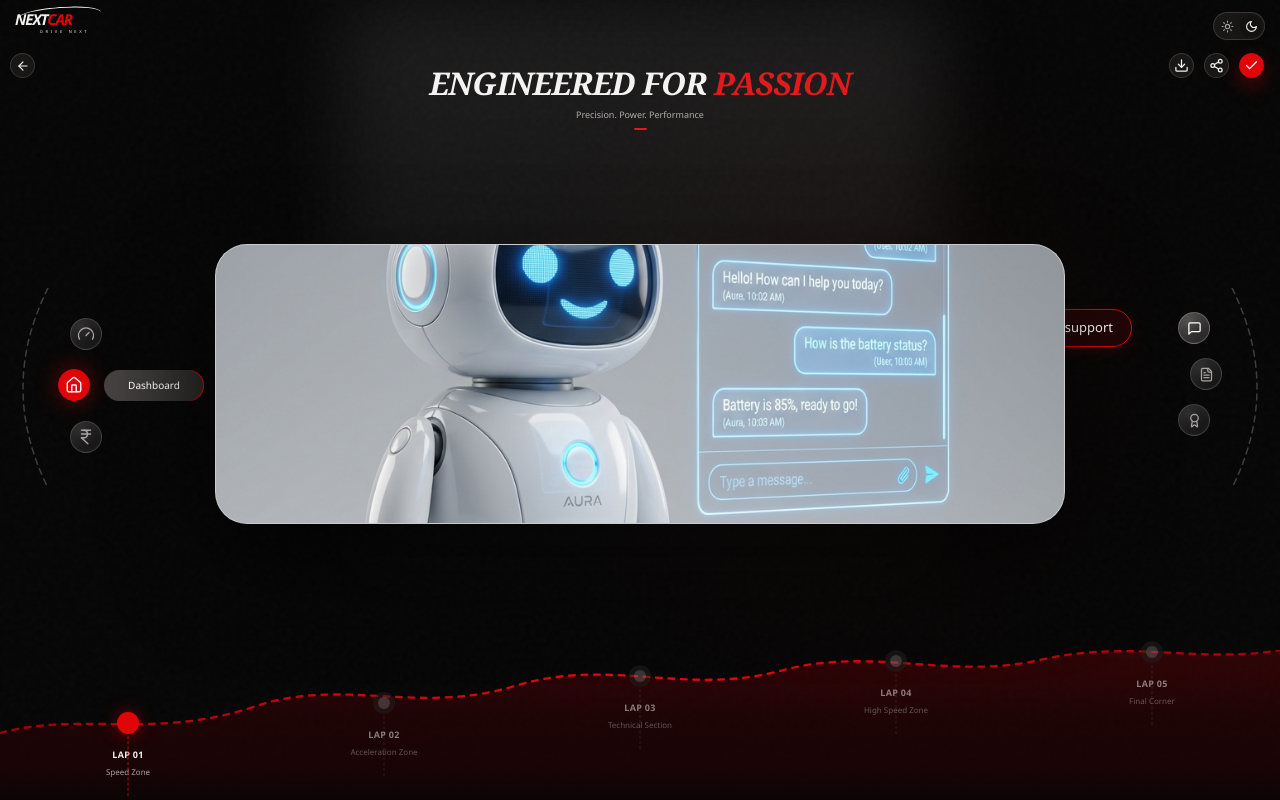
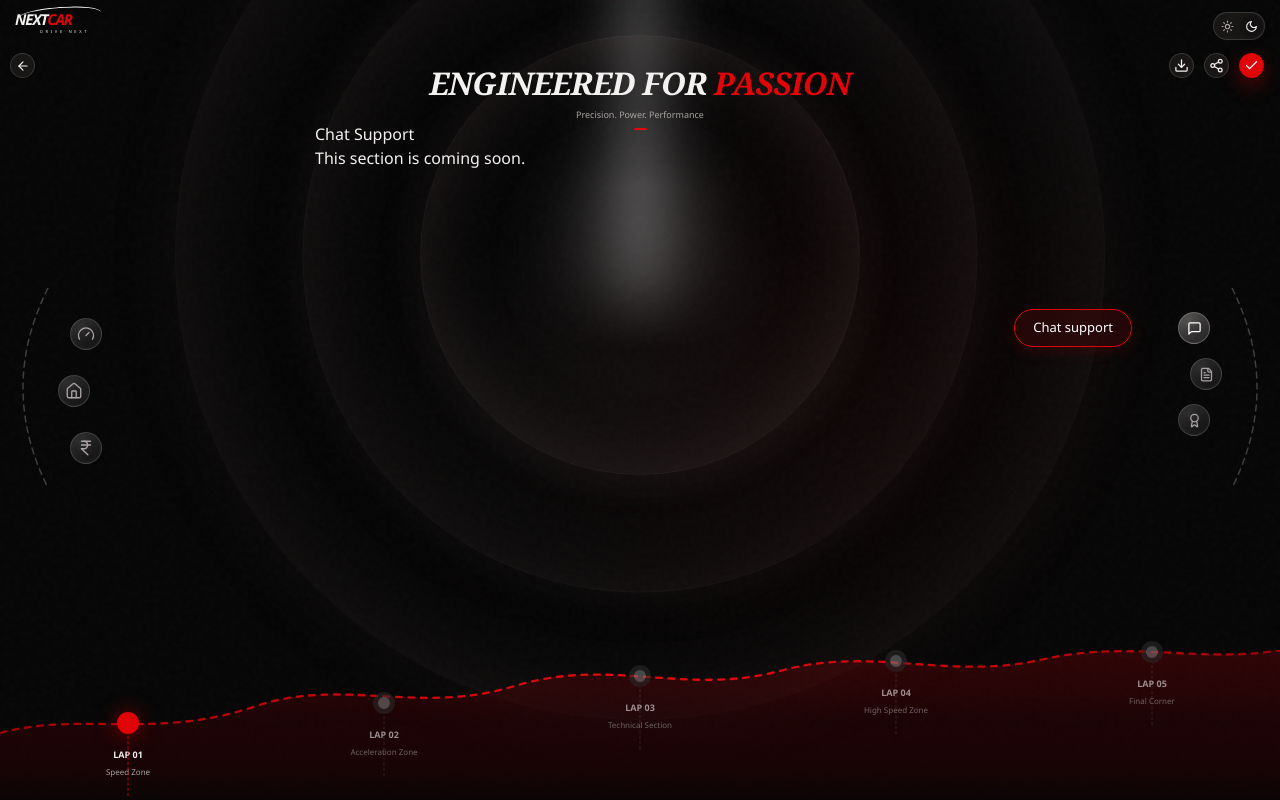
Before and after one commit to avinash-kr-pandey/req, a Next.js app: page / in a window 1280 px wide. Both pictures are taken after a click on the button 1194 px from the left and 328 px from the top of the page. Built offline with nearby package versions, Linux system fonts and the light colour scheme.

Commit message:
Restore pre-merge dashboard implementation

```diff
--- a/app/globals.css
+++ b/app/globals.css
@@ -522,24 +522,24 @@
 }
 
 .stage-atmosphere .ring-one {
-  border-color: rgba(134, 112, 112, 0.035);
+  border-color: rgba(160, 137, 137, 0.09);
   box-shadow:
-    inset 0 0 115px rgba(105, 82, 82, 0.075),
-    0 0 78px rgba(88, 64, 64, 0.045);
+    inset 0 0 115px rgba(139, 108, 108, 0.145),
+    0 0 78px rgba(120, 87, 87, 0.09);
 }
 
 .stage-atmosphere .ring-two {
-  border-color: rgba(143, 119, 119, 0.04);
+  border-color: rgba(168, 143, 143, 0.1);
   box-shadow:
-    inset 0 0 96px rgba(116, 90, 90, 0.085),
-    0 0 62px rgba(96, 68, 68, 0.045);
+    inset 0 0 96px rgba(148, 114, 114, 0.155),
+    0 0 62px rgba(128, 91, 91, 0.095);
 }
 
 .stage-atmosphere .ring-three {
-  border-color: rgba(164, 136, 136, 0.045);
+  border-color: rgba(184, 155, 155, 0.115);
   box-shadow:
-    inset 0 0 78px rgba(137, 103, 103, 0.1),
-    0 0 52px rgba(108, 75, 75, 0.05);
+    inset 0 0 78px rgba(169, 128, 128, 0.175),
+    0 0 52px rgba(143, 101, 101, 0.105);
 }
 
 .stage-atmosphere .spotlight {
@@ -741,16 +741,17 @@
 }
 
 .pricing-grid {
-  position: relative;
+  position: absolute;
   z-index: 5;
+  top: 52%;
+  left: 50%;
+  transform: translate(-50%, -50%);
   display: grid;
   grid-template-columns: repeat(3, minmax(245px, 310px));
   justify-content: center;
-  align-content: center;
   gap: 24px;
   width: max-content;
   max-width: 90vw;
-  margin-top: 5vh;
 }
 
 .pricing-card {
@@ -870,9 +871,8 @@
   display: flex;
   flex-direction: column;
   align-items: center;
-  padding-top: 75px;
-  opacity: 0.5;
-  position: relative;
+  padding-top: 45px;
+  opacity: 0.58;
 }
 
 .lap::before {
@@ -914,69 +914,27 @@
 
 .lap-dot {
   position: absolute;
-  top: 13px;
-  width: 14px;
-  height: 14px;
-  border: 7px solid #232020;
+  top: 6px;
+  width: 18px;
+  height: 18px;
+  border: 6px solid #2c2929;
   border-radius: 50%;
-  background: #6a6464;
+  background: #777;
   box-sizing: content-box;
 }
 
-.lap-dot::after {
-  content: "";
-  position: absolute;
-  top: calc(100% + 6px);
-  left: 50%;
-  transform: translateX(-50%);
-  border-left: 1px dashed rgba(255, 255, 255, 0.25);
-}
-
-.lap:nth-child(1) .lap-dot::after {
-  height: 22px;
-}
-
-.lap:nth-child(2) .lap-dot {
-  top: 5px;
-}
-.lap:nth-child(2) .lap-dot::after {
-  height: 30px;
-}
-
-.lap:nth-child(3) .lap-dot {
-  top: -4px;
-}
-.lap:nth-child(3) .lap-dot::after {
-  height: 39px;
-}
-
-.lap:nth-child(4) .lap-dot {
-  top: -12px;
-}
-.lap:nth-child(4) .lap-dot::after {
-  height: 47px;
-}
-
-.lap:nth-child(5) .lap-dot {
-  top: -20px;
-}
-.lap:nth-child(5) .lap-dot::after {
-  height: 55px;
-}
 .lap.active .lap-dot {
-  border-color: rgba(223, 5, 9, 0.2);
+  border-color: rgba(223, 5, 9, 0.3);
   background: #df0509;
-  box-shadow: 0 0 15px rgba(223, 5, 9, 0.5);
+  box-shadow: 0 0 20px rgba(223, 5, 9, 0.5);
 }
 
 .lap b {
-  font-size: 11px;
-  letter-spacing: 0.3px;
-  text-transform: uppercase;
+  font-size: 13px;
 }
 
 .lap small {
-  margin-top: 4px;
+  margin-top: 5px;
   color: var(--muted);
   font-size: 11px;
 }
@@ -1467,162 +1425,12 @@
   }
 }
 
-
-/* Timeline Stage Styles */
-.timeline-stage {
-  position: absolute;
-  top: 50%;
-  left: 50%;
-  transform: translate(-50%, -50%);
-  width: 55%;
-  height: 200px;
-  z-index: 10;
-}
-
-.timeline-track {
-  position: relative;
-  width: 100%;
-  height: 100%;
-  display: flex;
-  align-items: center;
-}
-
-.timeline-line-bg {
-  position: absolute;
-  left: 0;
-  width: 100%;
-  height: 1px;
-  background: transparent;
-  border-bottom: 2px dotted rgba(255, 255, 255, 0.15);
-}
-
-.timeline-line-fg {
-  position: absolute;
-  left: 0;
-  height: 1px;
-  background: transparent;
-  border-bottom: 2px dotted #df0509;
-  z-index: 2;
-}
-
-.timeline-car-marker {
-  position: absolute;
-  top: 50%;
-  transform: translate(-50%, -50%);
-  width: 28px;
-  height: 28px;
-  border-radius: 50%;
-  background: #111;
-  border: 1px solid rgba(255, 255, 255, 0.2);
-  z-index: 3;
-  display: flex;
-  align-items: center;
-  justify-content: center;
-  overflow: hidden;
-  box-shadow: 0 0 20px rgba(223, 5, 9, 0.4), inset 0 0 10px rgba(0,0,0,0.8);
-}
-
-.timeline-car-marker img {
-  width: 100%;
-  height: 100%;
-  object-fit: cover;
-}
-
-.timeline-tooltip-card {
-  position: absolute;
-  bottom: calc(50% + 24px);
-  transform: translateX(-50%);
-  width: 200px;
-  background: linear-gradient(135deg, rgba(80,80,80,0.9) 0%, rgba(30,30,30,0.95) 100%);
-  border-top: 1px solid rgba(255,255,255,0.2);
-  border-bottom: 1px solid rgba(0,0,0,0.8);
-  padding: 16px 20px;
-  display: flex;
-  flex-direction: column;
-  justify-content: center;
-  align-items: center;
-  text-align: center;
-  clip-path: polygon(15% 0, 100% 0, 85% 100%, 0% 100%);
-  z-index: 4;
-  backdrop-filter: blur(10px);
-}
-
-.timeline-tooltip-card strong {
-  font-size: 13px;
-  font-weight: 700;
-  color: white;
-  margin-bottom: 4px;
-}
-
-.timeline-tooltip-card small {
-  font-size: 11px;
-  color: #a0a0a0;
-}
-
-.timeline-truck {
-  position: absolute;
-  top: 50%;
-  transform: translateY(-50%);
-  width: 400px;
-  height: auto;
-  z-index: 2;
-  display: flex;
-  align-items: center;
-  justify-content: center;
-  pointer-events: none;
-}
-
-.timeline-truck img {
-  width: 100%;
-  height: auto;
-  object-fit: contain;
-}
-
-.timeline-thank-you {
-  position: fixed;
-  top: 50%;
-  left: 50%;
-  transform: translate(-50%, -50%);
-  display: flex;
-  flex-direction: column;
-  align-items: center;
-  justify-content: center;
-  z-index: 100;
-  text-align: center;
-}
-
-.timeline-thank-you h2 {
-  font-family: inherit;
-  font-size: 4rem;
-  font-weight: 900;
-  font-style: italic;
-  color: #ffffff;
-  text-transform: uppercase;
-  letter-spacing: 2px;
-  text-shadow: 0 4px 20px rgba(0,0,0,0.8);
-  margin-bottom: 24px;
-}
-
-.timeline-home-btn {
-  background: rgba(255, 255, 255, 0.1);
-  border: 1px solid rgba(255, 255, 255, 0.2);
-  backdrop-filter: blur(10px);
-  padding: 12px 32px;
-  border-radius: 24px;
-  color: white;
-  font-size: 16px;
-  font-weight: 500;
-  cursor: pointer;
-  transition: all 0.2s ease;
-}
-
-.timeline-home-btn:hover {
-  background: rgba(255, 255, 255, 0.2);
-  border-color: rgba(255, 255, 255, 0.4);
-}
-
 /* Dashboard composition */
 @media (min-width: 851px) {
+  .ambient {
+    display: none;
+  }
+
   .experience {
     background: radial-gradient(ellipse at 50% 49%, rgba(78, 68, 68, 0.13), transparent 31%),
       radial-gradient(circle at 65% 45%, rgba(115, 0, 2, 0.08), transparent 38%), #050505;
@@ -1642,167 +1450,27 @@
   .hero-heading { top: 67px; }
   .hero-heading h1 {
     font-family: Georgia, "Times New Roman", serif;
-    font-size: clamp(25px, 2.7vw, 34px);
+    font-size: clamp(25px, 2.45vw, 32px);
     letter-spacing: -0.7px;
   }
   .hero-heading p { margin-top: 10px; font-size: 9px; font-weight: 500; }
   .hero-heading i { width: 13px; height: 2px; margin-top: 6px; }
   .view-shell { align-items: flex-start; padding-top: 122px; }
+  .view-shell { z-index: 2; }
   .vehicle-stage, .home-stage { width: min(650px, 68vw); height: 265px; }
-  .ring-one { width: 430px; }
-  .ring-two { width: 270px; }
-  .spotlight { top: -55%; width: 150px; height: 155%; opacity: 0.42; filter: blur(10px); }
-  .stage-atmosphere .spotlight {
-    top: -28px;
-    width: 230px;
-    height: 342px;
-    opacity: 0.58;
-    filter: blur(11px);
-    background:
-      radial-gradient(ellipse at 50% 82%, rgba(255, 255, 255, 0.32), rgba(255, 255, 255, 0.09) 38%, transparent 70%),
-      linear-gradient(90deg, transparent 20%, rgba(255, 255, 255, 0.04) 35%, rgba(255, 255, 255, 0.25) 49%, rgba(255, 255, 255, 0.25) 51%, rgba(255, 255, 255, 0.04) 65%, transparent 80%);
-    clip-path: polygon(43% 0, 57% 0, 66% 55%, 94% 100%, 6% 100%, 34% 55%);
-  }
-  .vehicle-stage-content { padding: 0 60px; }
-  .metrics-col { width: 110px; gap: 22px; }
-  .metric-item-box strong { font-size: 15px; letter-spacing: -0.2px; }
-  .metric-item-box span { margin-top: 2px; font-size: 7px; letter-spacing: 0; }
-  .center-car-portal {
-    width: 172px;
-    box-shadow: 0 0 60px rgba(255, 255, 255, 0.2), 0 28px 55px rgba(0, 0, 0, 0.75),
-      inset 0 0 38px rgba(0, 0, 0, 0.7);
-  }
-  .side-nav, .right-nav-arc-container { top: 39%; }
-  .side-nav { left: 70px; gap: 14px; }
-  .right-nav-arc-container { right: 70px; }
-  .right-nav-items { gap: 14px; }
-  .nav-icon, .right-nav-icon { width: 32px; height: 32px; }
-  .side-nav .nav-item.middle-item { transform: translateX(-12px); }
-  .right-nav-items .right-nav-item:nth-child(2) { transform: translateX(12px); }
-  .lap-track { height: 105px; }
-  .lap-track svg { height: 100%; }
-  .lap-items { inset: 10px 5% 0; }
-  .lap { padding-top: 42px; }
-  .lap-dot { width: 12px; height: 12px; border-width: 5px; }
-  .lap b { font-size: 9px; }
-  .lap small { margin-top: 4px; font-size: 8px; }
-  .lap:nth-child(1) { transform: translateY(24px); }
-  .lap:nth-child(2) { transform: translateY(10px); }
-  .lap:nth-child(3) { transform: translateY(-9px); }
-  .lap:nth-child(4) { transform: translateY(-19px); }
-  .lap:nth-child(5) { transform: translateY(-26px); }
-
-  .pricing-grid {
-    position: absolute;
-    top: calc(50% - 25px);
-    left: 50%;
-    bottom: auto;
-    height: min(340px, calc(100svh - 220px));
-    width: min(860px, calc(100vw - 190px));
-    max-width: none;
-    grid-template-columns: repeat(3, minmax(0, 1fr));
-    align-items: stretch;
-    gap: 16px;
-    transform: translate(-50%, -50%);
-  }
-
-  .pricing-card {
-    min-width: 0;
-    min-height: 0;
-    height: 100%;
-    padding: clamp(14px, 2.2vh, 24px) 20px;
-    border-radius: 22px;
-    overflow: hidden;
-  }
-
-  .pricing-card h2 {
-    min-height: 24px;
-    font-size: 13px;
-    line-height: 1.25;
-  }
-
-  .price { margin: 4px 0 clamp(8px, 1.7vh, 16px); }
-  .price strong { font-size: clamp(22px, 2.2vw, 30px); }
-  .price span { font-size: 8px; }
-  .plan-action { min-height: 32px; font-size: 10px; }
-
-  .pricing-card ul {
-    gap: clamp(5px, 1.2vh, 11px);
-    margin-top: clamp(10px, 2.2vh, 22px);
-  }
-
-  .pricing-card li {
-    gap: 10px;
-    font-size: 9px;
-    line-height: 1.2;
-  }
-
-  .pricing-card li > span {
-    width: 17px;
-    height: 17px;
-  }
-}
-
-@media (max-width: 850px) {
-  .pricing-grid {
-    width: 100%;
-    overflow-x: hidden;
-  }
-
-  .pricing-card {
-    width: 100%;
-    max-width: 520px;
-    margin-inline: auto;
-  }
-
-}
-
-/* Preserve the approved dashboard composition after the upstream merge. */
-@media (min-width: 851px) {
-  .ambient {
-    display: none;
-  }
-
-  .hero-heading h1 {
-    font-size: clamp(25px, 2.45vw, 32px);
-  }
-
-  .view-shell {
-    z-index: 2;
-  }
-
   .stage-atmosphere {
     inset: 0;
     width: 100%;
     min-height: 100svh;
     transform: none;
   }
-
-  .stage-atmosphere .ring-one {
-    width: min(930px, 98vw);
-    border-color: rgba(160, 137, 137, 0.09);
-    box-shadow:
-      inset 0 0 115px rgba(139, 108, 108, 0.145),
-      0 0 78px rgba(120, 87, 87, 0.09);
-  }
-
-  .stage-atmosphere .ring-two {
-    width: min(675px, 72vw);
-    border-color: rgba(168, 143, 143, 0.1);
-    box-shadow:
-      inset 0 0 96px rgba(148, 114, 114, 0.155),
-      0 0 62px rgba(128, 91, 91, 0.095);
-  }
-
-  .stage-atmosphere .ring-three {
-    width: min(440px, 48vw);
-    aspect-ratio: 1;
-    border-color: rgba(184, 155, 155, 0.115);
-    box-shadow:
-      inset 0 0 78px rgba(169, 128, 128, 0.175),
-      0 0 52px rgba(143, 101, 101, 0.105);
-  }
-
+  .ring-one { width: 430px; }
+  .ring-two { width: 270px; }
+  .ring-three { width: 160px; }
+  .stage-atmosphere .ring-one { width: min(930px, 98vw); }
+  .stage-atmosphere .ring-two { width: min(675px, 72vw); }
+  .stage-atmosphere .ring-three { width: min(440px, 48vw); }
+  .spotlight { top: -55%; width: 150px; height: 155%; opacity: 0.42; filter: blur(10px); }
   .stage-atmosphere .spotlight {
     top: -42px;
     width: 330px;
@@ -1816,11 +1484,8 @@
     -webkit-mask-image: linear-gradient(to bottom, rgba(0, 0, 0, 0.88), #000 58%, rgba(0, 0, 0, 0.5) 82%, transparent 100%);
     mask-image: linear-gradient(to bottom, rgba(0, 0, 0, 0.88), #000 58%, rgba(0, 0, 0, 0.5) 82%, transparent 100%);
   }
-
-  .vehicle-stage-content {
-    display: none;
-  }
-
+  .vehicle-stage-content { padding: 0 60px; }
+  .vehicle-stage-content { display: none; }
   .vehicle-stage .option-grid {
     top: 50%;
     width: 380px;
@@ -1834,7 +1499,6 @@
     transform: translate(-50%, -50%);
     pointer-events: none;
   }
-
   .vehicle-stage .stage-option {
     min-width: 0;
     width: 78px;
@@ -1845,30 +1509,26 @@
     font-size: 8px;
     pointer-events: auto;
   }
-
   .vehicle-stage .stage-option.selected {
     border-color: rgba(125, 113, 113, 0.38);
     box-shadow: 0 0 20px rgba(100, 0, 3, 0.16);
   }
-
+  .metrics-col { width: 110px; gap: 22px; }
+  .metric-item-box strong { font-size: 15px; letter-spacing: -0.2px; }
+  .metric-item-box span { margin-top: 2px; font-size: 7px; letter-spacing: 0; }
   .center-car-portal {
     width: 194px;
     border: 1px solid rgba(255, 255, 255, 0.46);
-    box-shadow:
-      0 0 0 1px rgba(255, 255, 255, 0.08),
-      0 0 26px rgba(255, 255, 255, 0.34),
-      0 0 76px rgba(255, 255, 255, 0.2),
+    box-shadow: 0 0 0 1px rgba(255, 255, 255, 0.08),
+      0 0 26px rgba(255, 255, 255, 0.34), 0 0 76px rgba(255, 255, 255, 0.2),
       0 28px 55px rgba(0, 0, 0, 0.75),
       inset 0 0 38px rgba(0, 0, 0, 0.7);
   }
-
   .center-car-portal .car-glow-ring {
     border-color: rgba(255, 255, 255, 0.22);
-    box-shadow:
-      inset 0 0 24px rgba(255, 255, 255, 0.14),
+    box-shadow: inset 0 0 24px rgba(255, 255, 255, 0.14),
       0 0 18px rgba(255, 255, 255, 0.12);
   }
-
   .center-car-portal::after {
     content: "";
     position: absolute;
@@ -1880,12 +1540,17 @@
     border-top: 2px solid rgba(255, 255, 255, 0.9);
     border-radius: 50%;
     filter: blur(0.3px);
-    box-shadow:
-      0 -3px 9px rgba(255, 255, 255, 0.72),
+    box-shadow: 0 -3px 9px rgba(255, 255, 255, 0.72),
       inset 0 6px 12px rgba(255, 255, 255, 0.12);
     pointer-events: none;
   }
-
+  .side-nav, .right-nav-arc-container { top: 39%; }
+  .side-nav { left: 70px; gap: 14px; }
+  .right-nav-arc-container { right: 70px; }
+  .right-nav-items { gap: 14px; }
+  .nav-icon, .right-nav-icon { width: 32px; height: 32px; }
+  .side-nav .nav-item.middle-item { transform: translateX(-12px); }
+  .right-nav-items .right-nav-item:nth-child(2) { transform: translateX(12px); }
   .nav-item:hover .nav-label,
   .nav-item.active .nav-label {
     min-width: 100px;
@@ -1893,37 +1558,78 @@
     padding: 8px 18px;
     font-size: 10px;
   }
-
-  .lap-track {
-    height: 150px;
-  }
-
-  .lap-items {
-    inset: 10px 0 0;
-  }
-
-  .lap {
-    padding-top: 42px;
-  }
-
-  .lap-dot,
-  .lap:nth-child(2) .lap-dot,
-  .lap:nth-child(3) .lap-dot,
-  .lap:nth-child(4) .lap-dot,
-  .lap:nth-child(5) .lap-dot {
-    top: 6px;
-    width: 12px;
-    height: 12px;
-    border-width: 5px;
-  }
-
-  .lap-dot::after {
-    display: none;
-  }
-
+  .lap-track { height: 150px; }
+  .lap-track svg { height: 100%; }
+  .lap-items { inset: 10px 0 0; }
+  .lap { padding-top: 42px; }
+  .lap-dot { width: 12px; height: 12px; border-width: 5px; }
+  .lap b { font-size: 9px; }
+  .lap small { margin-top: 4px; font-size: 8px; }
   .lap:nth-child(1) { transform: translateY(46px); }
   .lap:nth-child(2) { transform: translateY(26px); }
   .lap:nth-child(3) { transform: translateY(-1px); }
   .lap:nth-child(4) { transform: translateY(-16px); }
   .lap:nth-child(5) { transform: translateY(-25px); }
-}
+
+  .pricing-grid {
+    top: calc(50% + 6px);
+    left: 50%;
+    bottom: auto;
+    height: min(340px, calc(100svh - 220px));
+    width: min(860px, calc(100vw - 190px));
+    max-width: none;
+    grid-template-columns: repeat(3, minmax(0, 1fr));
+    align-items: stretch;
+    gap: 16px;
+    transform: translate(-50%, -50%);
+  }
+
+  .pricing-card {
+    min-width: 0;
+    min-height: 0;
+    height: 100%;
+    padding: clamp(14px, 2.2vh, 24px) 20px;
+    border-radius: 22px;
+    overflow: hidden;
+  }
+
+  .pricing-card h2 {
+    min-height: 24px;
+    font-size: 13px;
+    line-height: 1.25;
+  }
+
+  .price { margin: 4px 0 clamp(8px, 1.7vh, 16px); }
+  .price strong { font-size: clamp(22px, 2.2vw, 30px); }
+  .price span { font-size: 8px; }
+  .plan-action { min-height: 32px; font-size: 10px; }
+
+  .pricing-card ul {
+    gap: clamp(5px, 1.2vh, 11px);
+    margin-top: clamp(10px, 2.2vh, 22px);
+  }
+
+  .pricing-card li {
+    gap: 10px;
+    font-size: 9px;
+    line-height: 1.2;
+  }
+
+  .pricing-card li > span {
+    width: 17px;
+    height: 17px;
+  }
+}
+
+@media (max-width: 850px) {
+  .pricing-grid {
+    width: 100%;
+    overflow-x: hidden;
+  }
+
+  .pricing-card {
+    width: 100%;
+    max-width: 520px;
+    margin-inline: auto;
+  }
+}
--- a/components/Experience.tsx
+++ b/components/Experience.tsx
@@ -1,16 +1,8 @@
 "use client";
 
 import { AnimatePresence, motion } from "framer-motion";
-import {
-  ArrowLeft,
-  Download,
-  Share2,
-  Check,
-  MessageSquare,
-  FileText,
-  Award,
-} from "lucide-react";
-import { useState, useEffect } from "react";
+import { ArrowLeft, Download, Share2, Check, MessageSquare, FileText, Award } from "lucide-react";
+import { useState } from "react";
 import { BookingModal } from "@/components/BookingModal";
 import { Heading } from "@/components/Heading";
 import { HomeStage } from "@/components/HomeStage";
@@ -20,18 +12,12 @@
 import { SideNav, type ViewName } from "@/components/SideNav";
 import { ThemeToggle } from "@/components/ThemeToggle";
 import { VehicleStage } from "@/components/VehicleStage";
-import { TimelineStage } from "@/components/TimelineStage";
 import { cn } from "@/lib/utils";
 
 export function Experience() {
   const [view, setView] = useState<ViewName | "chat" | "timeline" | "certifications">("dashboard");
   const [menuOpen, setMenuOpen] = useState(false);
   const [plan, setPlan] = useState<string | null>(null);
-  const [showChat, setShowChat] = useState(false);
-
-  useEffect(() => {
-    setShowChat(false);
-  }, [view]);
 
   return (
     <main className="experience dark">
@@ -40,62 +26,6 @@
       <div className="grain" />
 
       <div className="experience-container">
-        <AnimatePresence>
-          {showChat && (
-            <motion.div
-              className="chat-overlay-container"
-              initial={{ opacity: 0 }}
-              animate={{ opacity: 1 }}
-              exit={{ opacity: 0 }}
-              transition={{ duration: 0.4 }}
-              style={{ position: 'absolute', inset: 0, zIndex: 60, pointerEvents: 'none' }}
-            >
-              {/* Light from top */}
-              <motion.div
-                className="chat-spotlight"
-                initial={{ opacity: 0, scaleY: 0 }}
-                animate={{ opacity: 0.5, scaleY: 1 }}
-                exit={{ opacity: 0, scaleY: 0 }}
-                transition={{ duration: 0.8, ease: [0.22, 1, 0.36, 1] }}
-                style={{
-                  position: 'absolute',
-                  top: 0,
-                  left: '50%',
-                  x: '-50%',
-                  width: '600px',
-                  height: '100%',
-                  transformOrigin: 'top center',
-                  background: 'linear-gradient(180deg, rgba(255, 255, 255, 0.2) 0%, transparent 80%)',
-                  filter: 'blur(40px)',
-                  pointerEvents: 'none'
-                }}
-              />
-
-              <motion.div
-                initial={{ x: '-150vw', y: '-50%', opacity: 0, scale: 0.9 }}
-                animate={{ x: '-50%', y: '-50%', opacity: 1, scale: 1 }}
-                exit={{ x: '-150vw', y: '-50%', opacity: 0, scale: 0.9 }}
-                transition={{ type: "spring", damping: 25, stiffness: 120, delay: 0.1 }}
-                style={{
-                  position: 'absolute',
-                  left: '50%',
-                  top: '48%',
-                  width: 'min(850px, 85vw)',
-                  height: '280px',
-                  background: '#c5c5c5',
-                  border: '1px solid rgba(255, 255, 255, 0.1)',
-                  borderRadius: '32px',
-                  boxShadow: '0 40px 100px rgba(0,0,0,0.6)',
-                  overflow: 'hidden',
-                  padding: 0
-                }}
-              >
-                <img src="/robot_chat.png" alt="Message" style={{ width: '100%', height: '100%', objectFit: 'cover' }} />
-              </motion.div>
-            </motion.div>
-          )}
-        </AnimatePresence>
-
         {/* Topbar layout */}
         <div className="topbar">
           <div className="logo-section">
@@ -116,31 +46,27 @@
 
         {/* Right side actions stack */}
         <div className="right-action-stack">
-          <button
-            type="button"
-            className="action-circle-btn"
-            aria-label="Download specification"
-          >
+          <button type="button" className="action-circle-btn" aria-label="Download specification">
             <Download size={15} />
           </button>
-          <button
-            type="button"
-            className="action-circle-btn"
-            aria-label="Share setup"
-          >
+          <button type="button" className="action-circle-btn" aria-label="Share setup">
             <Share2 size={15} />
           </button>
-          <button
-            type="button"
-            className="action-circle-btn confirm-btn"
-            aria-label="Confirm configuration"
-          >
+          <button type="button" className="action-circle-btn confirm-btn" aria-label="Confirm configuration">
             <Check size={15} />
           </button>
         </div>
 
         {/* Heading */}
         <Heading />
+
+        {/* Persistent atmosphere: kept outside page transitions to prevent flashing. */}
+        <div className="stage-atmosphere" aria-hidden="true">
+          <div className="stage-ring ring-one" />
+          <div className="stage-ring ring-two" />
+          <div className="stage-ring ring-three" />
+          <div className="spotlight" />
+        </div>
 
         {/* Left Navigation */}
         <SideNav
@@ -158,11 +84,11 @@
           <div className="right-nav-items">
             <button
               type="button"
-              className={cn("right-nav-item", showChat && "active")}
-              onClick={() => setShowChat(!showChat)}
+              className={cn("right-nav-item", view === "chat" && "active")}
+              onClick={() => setView("chat")}
               aria-label="Chat support"
             >
-              {showChat && <span className="timeline-tooltip">Chat support</span>}
+              {view === "chat" && <span className="timeline-tooltip">Chat support</span>}
               <span className="right-nav-icon">
                 <MessageSquare size={15} />
               </span>
@@ -198,20 +124,25 @@
           <motion.div
             className="view-shell"
             key={view}
-            initial={{ opacity: 0, scale: 0.985 }}
-            animate={{ opacity: showChat ? 0 : 1, scale: 1 }}
-            exit={{ opacity: 0, scale: 1.015 }}
-            transition={{ duration: 0.35 }}
+            initial={{ opacity: 0 }}
+            animate={{ opacity: 1 }}
+            exit={{ opacity: 0 }}
+            transition={{ duration: 0.22 }}
           >
             {view === "dashboard" && <VehicleStage />}
             {view === "home" && <HomeStage />}
             {view === "pricing" && <Pricing onBook={setPlan} />}
-            {view === "timeline" && <TimelineStage onGoHome={() => setView("home")} />}
+            {view === "chat" && <CenterPlaceholder title="Chat Support" />}
+            {view === "timeline" && <CenterPlaceholder title="Explore Timeline" />}
             {view === "certifications" && <CenterPlaceholder title="Certifications" />}
           </motion.div>
         </AnimatePresence>
 
-        <LapTrack active={view === "pricing" ? 4 : view === "home" ? 2 : 0} />
+        <LapTrack
+          active={
+            view === "pricing" ? 4 : view === "home" || view === "dashboard" ? 2 : 0
+          }
+        />
         <BookingModal plan={plan} onClose={() => setPlan(null)} />
       </div>
     </main>
@@ -221,9 +152,6 @@
 function CenterPlaceholder({ title }: { title: string }) {
   return (
     <div className="home-stage">
-      <div className="stage-ring ring-one" />
-      <div className="stage-ring ring-two" />
-      <div className="spotlight" />
       <div className="center-placeholder-card">
         <h2>{title}</h2>
         <p>This section is coming soon.</p>
--- a/components/SideNav.tsx
+++ b/components/SideNav.tsx
@@ -4,11 +4,11 @@
 import { motion } from "framer-motion";
 import { cn } from "@/lib/utils";
 
-export type ViewName = "dashboard" | "home" | "pricing" | "timeline";
+export type ViewName = "dashboard" | "home" | "pricing";
 
 const items = [
-  { id: "home" as const, label: "Performance", icon: Gauge },
-  { id: "dashboard" as const, label: "Dashboard", icon: Home },
+  { id: "dashboard" as const, label: "Dashboard", icon: Gauge },
+  { id: "home" as const, label: "Home", icon: Home },
   { id: "pricing" as const, label: "Pricing", icon: IndianRupee },
 ];
 
```
Also changed, not shown: 1 other file (tests, documents, lock files or other folders).
